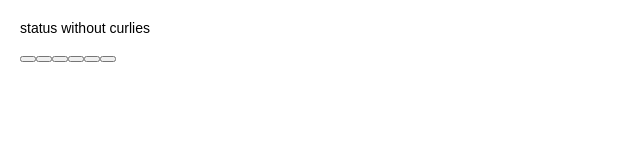
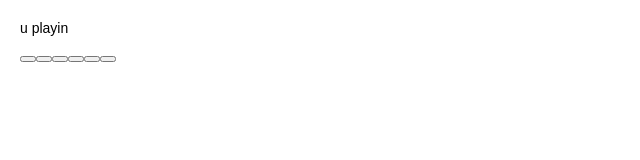
Before and after one commit to pholls/alligator-orthodontist, a React (Create React App) app: page / in a window 1280 px wide. Shown: the top 160 px of the page, without its empty margins (0-640 px from the left). Built offline with nearby package versions, Linux system fonts and the light colour scheme.

Commit message:
set up conditional logic for gameplay

```diff
--- a/src/App.js
+++ b/src/App.js
@@ -39,7 +39,7 @@ class Mouth extends Component {
   render() {
     return (
       <div>
-        <div className="status">status without curlies</div>
+        <div className="status">{this.props.status}</div>
         <div className="teeth-row">
           {this.renderTooth(0)}
           {this.renderTooth(1)}
@@ -57,13 +57,36 @@ class Game extends Component {
   constructor() {
     super();
     this.teeth = Array(6).fill("up");
-    this.trigger = Math.floor(Math.random() * this.teeth.length)
+    this.trigger = Math.floor(Math.random() * this.teeth.length);
+    this.status = "u playin";
+  }
+
+  handleClick(i) {
+    console.log('tooth clicked:', i);
+    // compare i with the Game.trigger property
+    if (this.trigger === i) {
+      // if i === trigger, you lose (close mouth)
+      console.log('u lose');
+      // call an "endGame" function
+    } else if (this.teeth[i] === "down") {
+      // if tooth is already down
+      // do nothing
+      return;
+    } else {
+      console.log("ELSE")
+      console.log(this.teeth[i])
+      this.teeth[i] = "down";
+      console.log(this.teeth[i])
+      console.log(this.teeth)
+      // if tooth is up, change tooth class to "down"
+    }
   }
 
   render() {
     return (
       <div className="game-mouth">
         <Mouth
+          status={this.status}
           teeth={this.teeth}
           onClick={(i) => this.handleClick(i)}
         />
```
